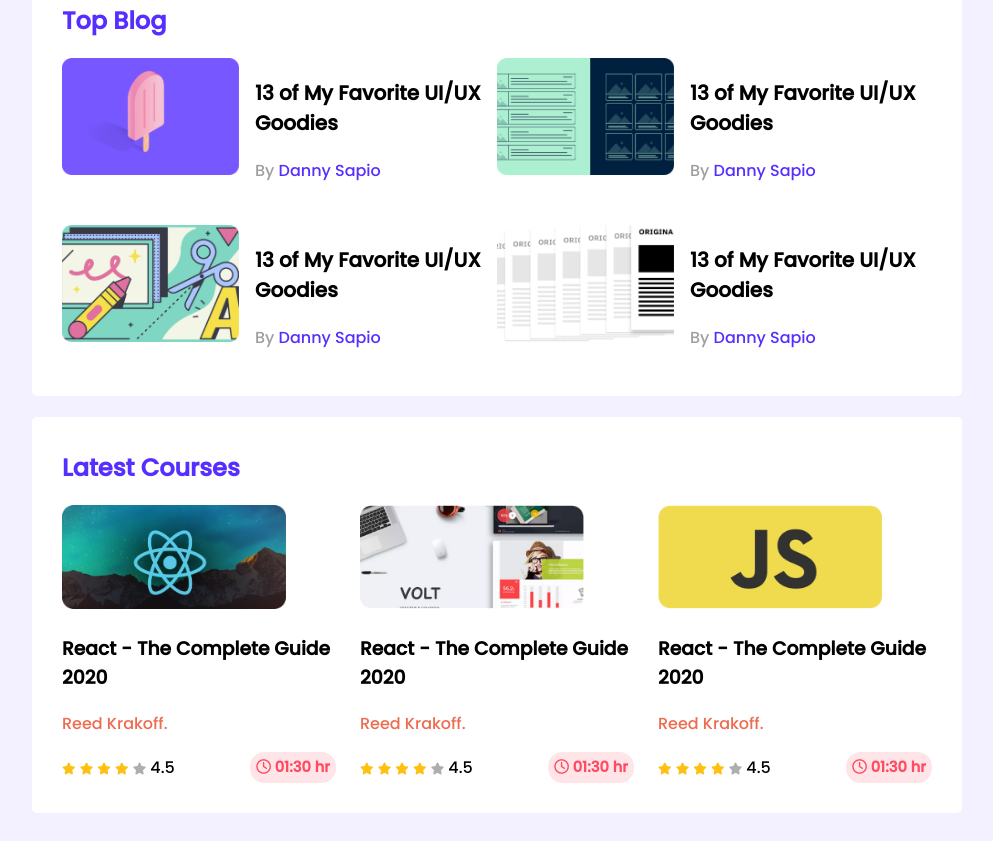
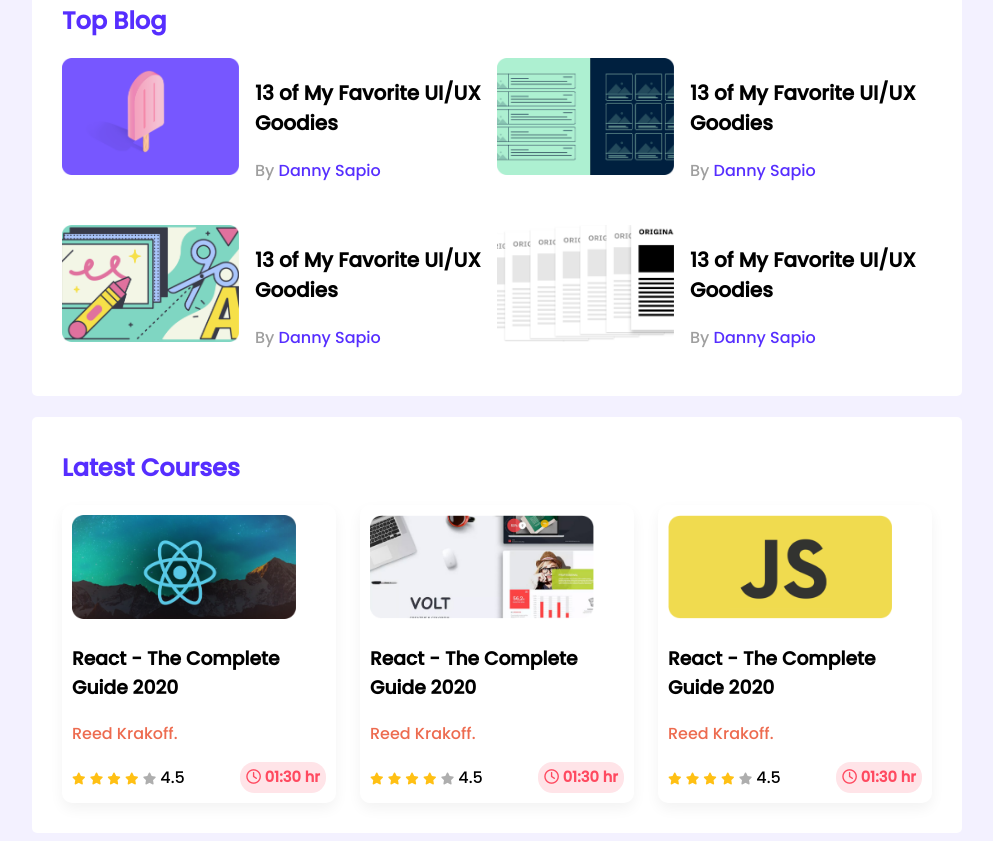
Before and after one commit to mosheurpau/module-9-lannding-page, a plain HTML site: page index.html in a window 1280 px wide. Shown: the part 329-1170 px from the top of the page, without its empty margins (143-1136 px from the left). Drawn offline with Linux system fonts and the light colour scheme.

Commit message:
added course outhur color and bax-shadow

```diff
--- a/styles/style.css
+++ b/styles/style.css
@@ -89,6 +89,11 @@ hr {
     grid-template-columns: repeat(3, 1fr);
     grid-column-gap: 24px;
 }
+.course {
+    padding: 10px;
+    border-radius: 10px;
+    box-shadow: 0px 6px 14px 0px #0000000D;
+}
 .course .course-banner img {
     width: 224px;
     height: 104px;
@@ -96,10 +101,12 @@ hr {
 .course-outhur {
     color: #ED6B4F;
 }
+
 .course-info {
     display: flex;
     align-items: center;
     justify-content: space-between;
+
 }
 .course-duration {
     color: #FF4A60;
```
